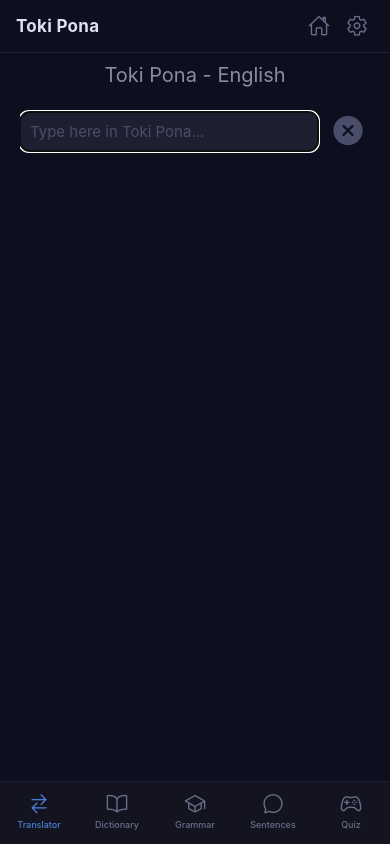
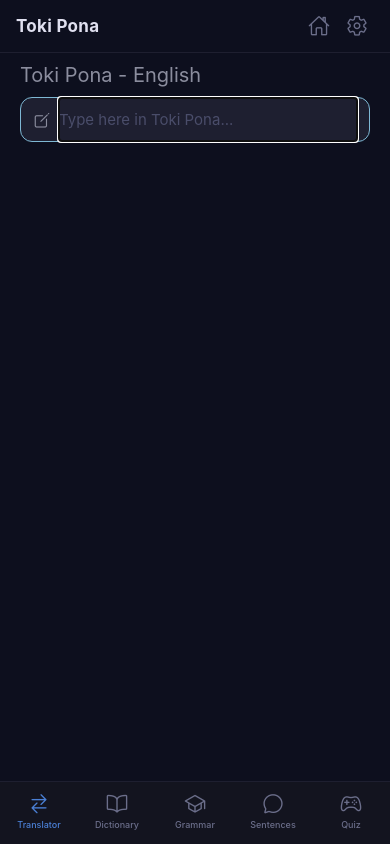
Before and after one commit to Seralto/toki-pona, a React Native app: screen / in a window 390 px wide. Both pictures are taken after a click on the element "Translator". Built offline with nearby package versions, Linux system fonts and the light colour scheme.

Commit message:
feat: enhance Translator component with input focus handling and improved styling; update input box appearance and clear button functionality

```diff
--- a/components/Translator.js
+++ b/components/Translator.js
@@ -1,4 +1,4 @@
-import React from "react";
+import React, { useState } from "react";
 import {
   View,
   Text,
@@ -27,6 +27,7 @@ const Translator = ({
   const titleFontSize = (screenWidth < 400 ? 20 : 26) + fo;
   const fontSize = (screenWidth < 400 ? 15 : 18) + fo;
   const th = theme ?? {};
+  const [focused, setFocused] = useState(false);
 
   return (
     <View style={styles.translator}>
@@ -34,24 +35,28 @@ const Translator = ({
         Toki Pona - {pageTexts.language}
       </Text>
 
-      <ScrollView style={styles.translations}>
-        <View style={styles.inputBox}>
+      <View style={[styles.inputBox, { backgroundColor: th.inputBg, borderColor: focused ? th.accentBorder : th.surfaceBorder }]}>
+        <Ionicons name="create-outline" size={18} color={th.textMuted} style={styles.inputIcon} />
         <TextInput
           onChangeText={onEnterText}
-            style={[styles.inputText, { fontSize, backgroundColor: th.inputBg, color: th.inputText }]}
+          style={[styles.inputText, { fontSize, color: th.text }]}
           placeholder={pageTexts.placeholder}
           placeholderTextColor={th.textDim}
           ref={inputRef}
           autoFocus={true}
           autoCapitalize="none"
           value={enteredText}
+          onFocus={() => setFocused(true)}
+          onBlur={() => setFocused(false)}
         />
-
-          <TouchableOpacity onPress={onClearTranslation} style={styles.clearBtn}>
-            <Ionicons name="close-circle" size={36} color={th.textDim} />
+        {enteredText?.length > 0 && (
+          <TouchableOpacity onPress={onClearTranslation}>
+            <Ionicons name="close-circle" size={18} color={th.textMuted} />
           </TouchableOpacity>
+        )}
       </View>
 
+      <ScrollView style={styles.translations}>
         {translations.map((translation, index) => (
           <Translation
             word={validEnteredWords[index]}
@@ -68,17 +73,12 @@ const Translator = ({
 };
 
 const styles = StyleSheet.create({
-  translator: { alignItems: "center", paddingHorizontal: 20 },
-  title: { marginVertical: 10 },
-  inputBox: {
-    alignItems: "center", flexDirection: "row",
-    marginTop: 10, marginBottom: 30,
-  },
-  inputText: {
-    flex: 1, borderRadius: 10, padding: 10, marginRight: 8,
-  },
-  clearBtn: { padding: 4 },
-  translations: { width: "100%" },
+  translator:  { flex: 1, paddingHorizontal: 20 },
+  title:       { marginVertical: 10 },
+  inputBox:    { flexDirection: "row", alignItems: "center", borderRadius: 12, borderWidth: 1, paddingHorizontal: 12, marginBottom: 16 },
+  inputIcon:   { marginRight: 8 },
+  inputText:   { flex: 1, paddingVertical: 12 },
+  translations:{ flex: 1 },
 });
 
 export default Translator;
```
Lines whose indentation alone changed are shown as unchanged.
